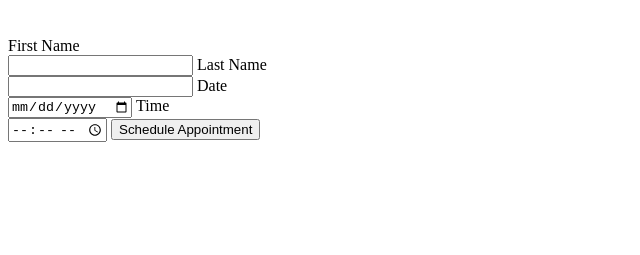
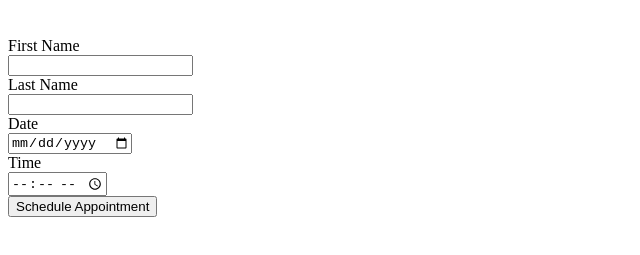
Before and after one commit to plageous/appointment-scheduler, a website: page views/home.html in a window 1280 px wide. Shown: the part 61-316 px from the top of the page, without its empty margins (0-640 px from the left). Drawn offline with Linux system fonts and the light colour scheme; files that its build step writes are made by us from their sources; files whose address does not match are found by name.

Commit message:
Made the page look nicer

```diff
--- a/views/home.html
+++ b/views/home.html
@@ -15,18 +15,17 @@
                 First Name is Required
             </span>
         </label><br>
-        <input type="text" id="fname" name="fname">
+        <input type="text" id="fname" name="fname"><br>
         <label for="lname">Last Name
             <span class="err" id="err-lname">
                 Last Name is Required
             </span>
         </label><br>
-
-        <input type="text" id="lname" name="lname">
+        <input type="text" id="lname" name="lname"><br>
         <label for="date">Date</label><br>
-        <input type="date" id="date" name="date">
+        <input type="date" id="date" name="date"><br>
         <label for="time">Time</label><br>
-        <input type="time" id="time" name="time">
+        <input type="time" id="time" name="time"><br>
         <button type="submit">Schedule Appointment</button>
     </form>
 </body>
```
